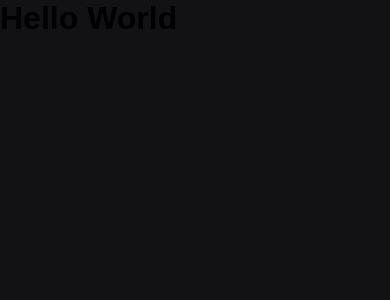
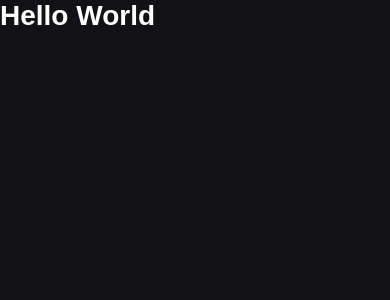
Before and after one commit to PedroMakengo/ignews, a Next.js app: page / in a window 390 px wide. Shown: the top 300 px of the page. Built offline with nearby package versions, Linux system fonts and the light colour scheme.

Commit message:
Terminando a primeira fase do módulo, preparação da estrutura

```diff
--- a/src/styles/global.scss
+++ b/src/styles/global.scss
@@ -15,8 +15,21 @@
   --yellow-500: #eba417;
 }
 
+@media (max-width: 1080px) {
+  html {
+    font-size: 93.75%;
+  }
+}
+
+@media (max-width: 720px) {
+  html {
+    font-size: 87.5%;
+  }
+}
+
 body {
   background: var(--gray-900);
+  color: var(--white);
 }
 
 body,
```
